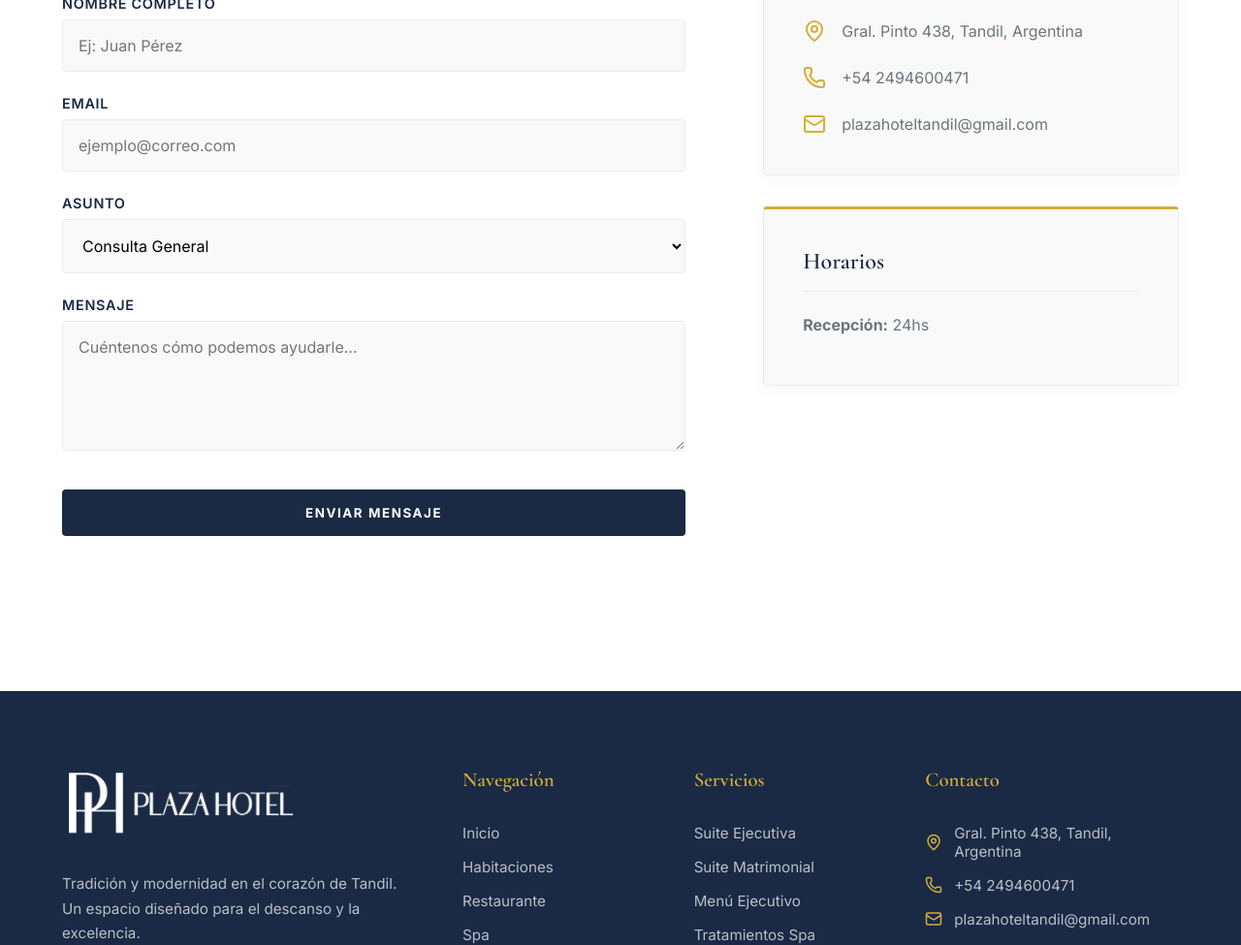
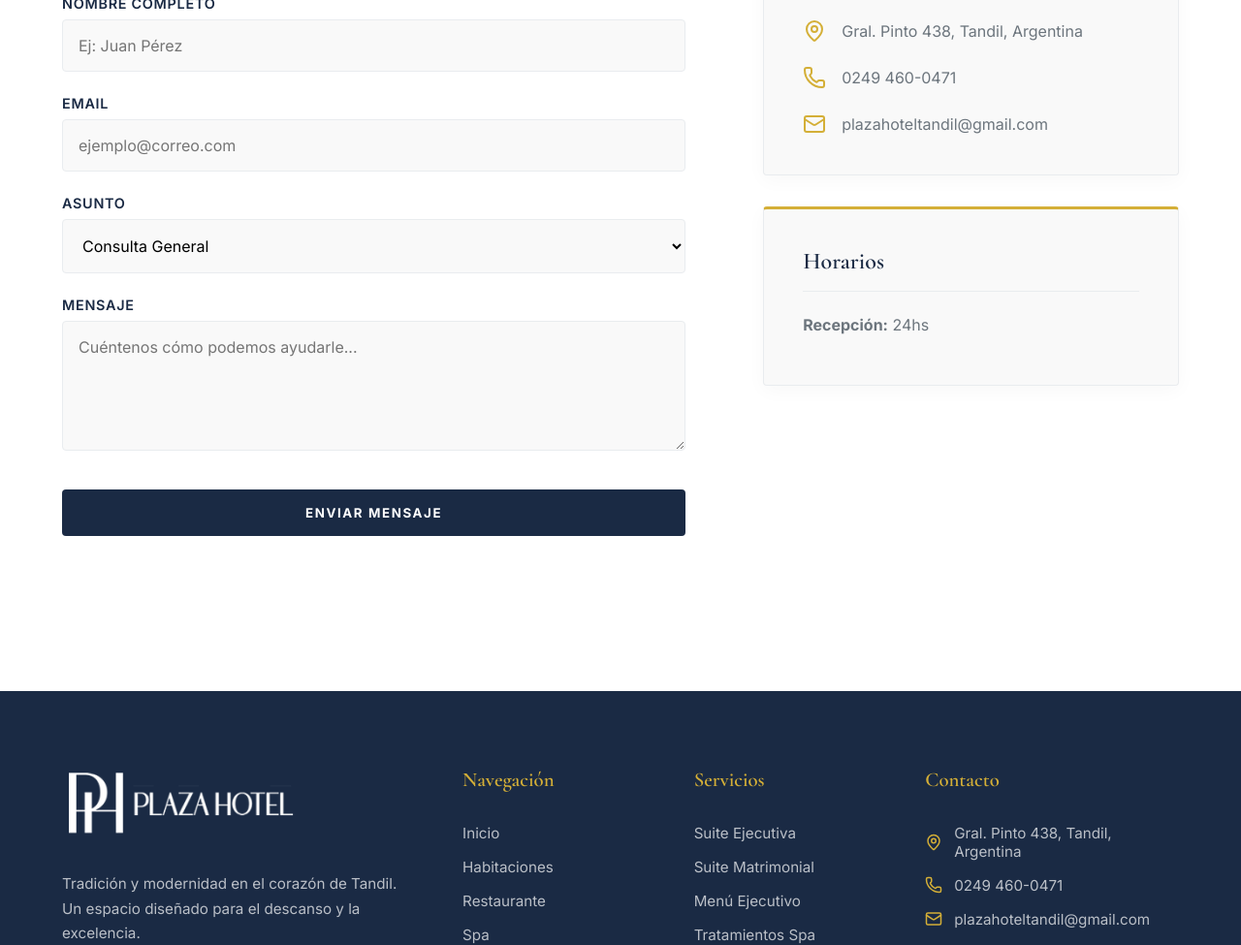
Before and after one commit to gusgarozzo/plazahoteltandil, a Next.js app: page /contacto in a window 1280 px wide. Shown: the part 454-1429 px from the top of the page at 97% size. Built offline with nearby package versions, Linux system fonts and the light colour scheme.

Commit message:
change: wpp number

```diff
--- a/src/app/contacto/page.tsx
+++ b/src/app/contacto/page.tsx
@@ -88,7 +88,7 @@ export default function ContactoPage() {
                   </li>
                   <li>
                     <Phone className={styles.icon} />
-                    <span>+54 2494600471</span>
+                    <span>0249 460-0471</span>
                   </li>
                   <li>
                     <Mail className={styles.icon} />
--- a/src/app/habitaciones/page.tsx
+++ b/src/app/habitaciones/page.tsx
@@ -88,7 +88,7 @@ export default function HabitacionesPage() {
                   ))}
                 </div>
                 <a
-                  href={`https://wa.me/5492494421212?text=Hola,%20quisiera%20consultar%20disponibilidad%20en%20el%20Plaza%20Hotel%20Tandil%20para%20la%20habitación:%20${encodeURIComponent(
+                  href={`https://wa.me/5492494600471?text=Hola,%20quisiera%20consultar%20disponibilidad%20en%20el%20Plaza%20Hotel%20Tandil%20para%20la%20habitación:%20${encodeURIComponent(
                     room.name
                   )}`}
                   target="_blank"
--- a/src/components/Footer.tsx
+++ b/src/components/Footer.tsx
@@ -76,7 +76,7 @@ export default function Footer() {
             </li>
             <li>
               <Phone size={18} className={styles.icon} />
-              <span>+54 2494600471</span>
+              <span>0249 460-0471</span>
             </li>
             <li>
               <Mail size={18} className={styles.icon} />
```
